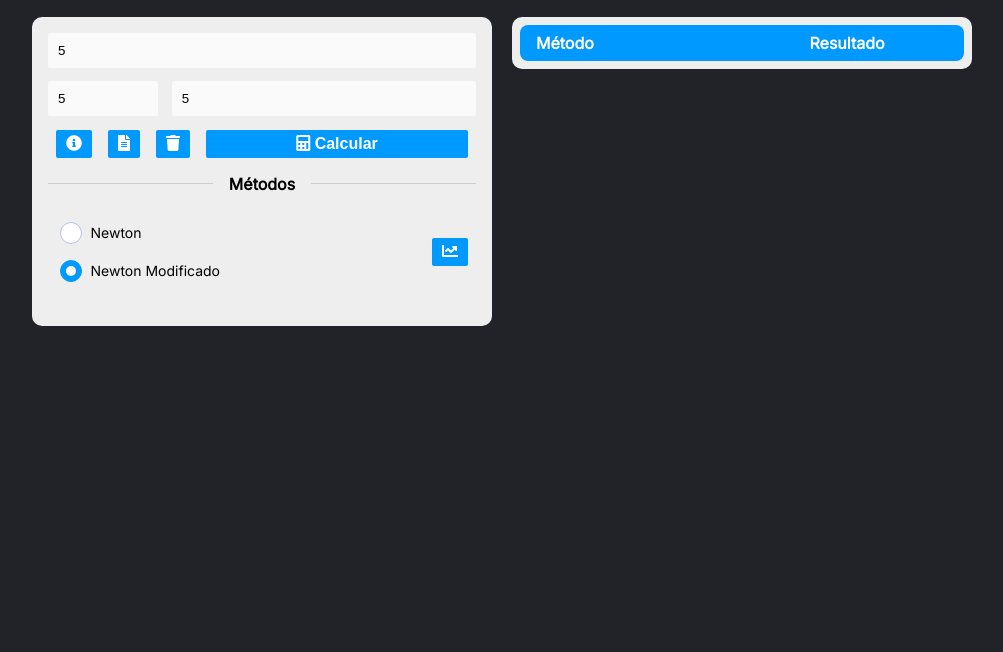
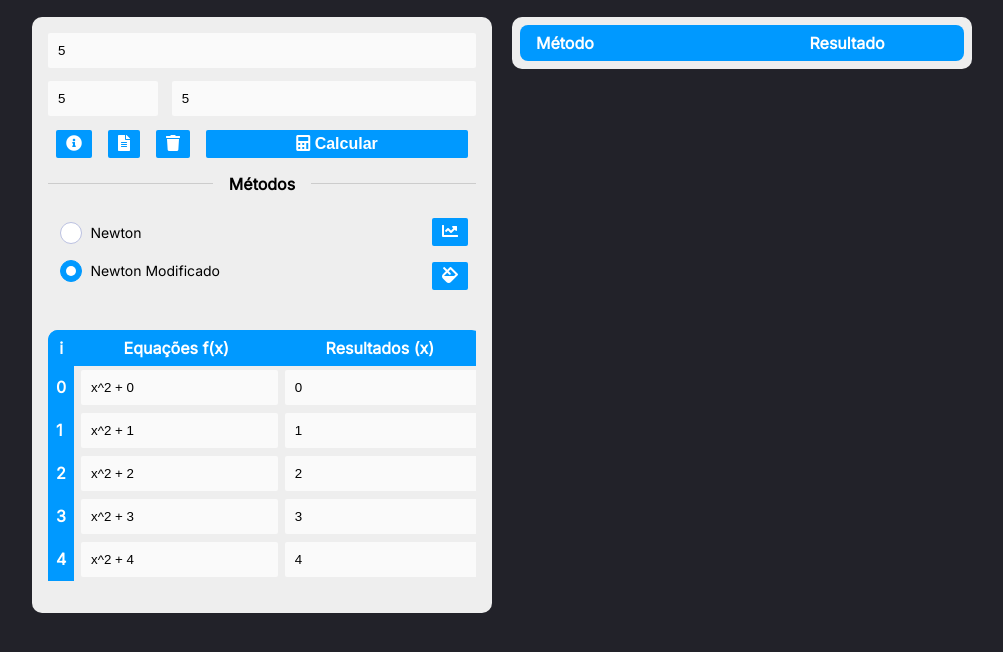
Before and after one commit to MatheusRibeiroS/MNC-Systems-of-Nonlinear-Equations, a website: page index.html in a window 1280 px wide. Both pictures are taken after typing "5", "5", "5" into the empty fields and a click on the button "Calcular". Shown: the part 98-750 px from the top of the page, without its empty margins (138-1141 px from the left). Drawn offline with nearby package versions, Linux system fonts and the light colour scheme.

Commit message:
feat: adding config-table for equations inputs

```diff
--- a/index.html
+++ b/index.html
@@ -33,7 +33,8 @@
           <!-- Feature Buttons -->
           <div class="config">
             <div class="input-menu">
-              <input type="number" id="n" min="2" max="10" placeholder="Quantidade de equações (n)" />
+              <input type="number" id="n" min="2" max="10" placeholder="Quantidade de equações (n)"
+                onchange="resize(parseInt(document.querySelector('#n').value))" />
               <div>
                 <input type="number" id="k" min="10" max="100" placeholder="Iterações (k)" style="width: 35%;" />
                 <input type="number" id="epsilon" min="0.01" max="0.0001" placeholder="Erro Máximo (&epsilon;)" />
@@ -45,8 +46,7 @@
               <!-- Info Button -->
               <button class="btn" id="button-info" onclick="infoButton()"><i class="fas fa-info-circle"></i></button>
               <a href="https://pt.wikipedia.org/wiki/Matemática_não-linear" target="__blank">
-                <button class="btn button" id="button-docs" style="margin-right: 1em;"><i
-                    class="fas fa-file-alt"></i></button>
+                <button class="btn" id="button-docs" style="margin-right: 1em;"><i class="fas fa-file-alt"></i></button>
               </a>
               <!-- Clear all inputs Button -->
               <button class="btn" id="button-clear" onclick="clearInputs()"><i class="fas fa-trash"></i></button>
@@ -74,16 +74,25 @@
                       <label for="radioBtn2"> Newton Modificado </label>
                     </li>
                   </ul>
-                  <div class="buttons" style="flex-direction: column;">
+                  <div class="buttons">
 
                     <!-- genChart button-->
-                    <button class="btn button" id="button-clear" onclick="genChart(getInput())">
+                    <button class="btn" id="button-clear" onclick="genChart(getInput())"
+                      title="Gere os gráficos das funções">
                       <i class="fas fa-chart-line"></i></button>
+                    <!-- fill inputs with zero -->
+                    <button class="btn" id="button-clear" onclick="fillInputs('input-table', 0)"
+                      title="Complete as entradas com 0">
+                      <i class="fas fa-fill"></i></button>
                   </div>
                 </div>
               </div>
             </div>
 
+          </div>
+
+          <div class="config-table">
+            <table id="input-table"></table>
           </div>
 
         </div>
--- a/src/js/functions.js
+++ b/src/js/functions.js
@@ -294,3 +294,50 @@ const showResult = (objectResult) => {
   resultDiv.appendChild(resultTable);
   resultDiv.style.display = "block";
 };
+
+const resize = (n) => {
+  if (n && n >= 2 && !isNaN(n)) {
+    const table = document.querySelector("#input-table");
+    table.innerHTML = "";
+
+    let row = new Array(n);
+    let cells = new Array(2);
+
+    Array.from({ length: n + 1 }, (_, k) => k).forEach((i) => {
+      row[i] = document.createElement("tr");
+    });
+    Array.from({ length: 3 }, (_, k) => k).forEach((i) => {
+      cells[i] = document.createElement("td");
+    });
+
+    // Labels
+    labels = ["i", "Equações f(x)", "Resultados (x)"];
+    labels.forEach((el) => {
+      cell = document.createElement("td");
+      cell.innerHTML = el;
+      row[0].appendChild(cell);
+    });
+
+    // Inputs
+    Array.from({ length: n }, (v, k) => k).forEach((i) => {
+      [0, 1, 2].forEach((j) => {
+        cell = document.createElement("td");
+        if (j == 0) cell.innerHTML = `<span>${i}</span>`;
+        if (j == 1)
+          cell.innerHTML = `<input type="text" id="input-${i}-${j}" value="x^2 + ${i}" />`;
+        if (j == 2)
+          cell.innerHTML = `<input type="text" id="input-${i}-${j}" value="${i}" />`;
+        row[i + 1].appendChild(cell);
+      });
+    });
+    row.forEach((el) => {
+      table.appendChild(el);
+    });
+    console.log(row, row.length);
+
+    // for (let index = 0; index < n; index++) table.appendChild(row[index]);
+    return;
+  }
+  alert("Inputs inválidos");
+  return;
+};
--- a/src/scss/table.scss
+++ b/src/scss/table.scss
@@ -34,7 +34,7 @@
           border-bottom: 1px solid rgba(0, 0, 0, 0.24);
         }
 
-        >td {
+        > td {
           padding: 5px 15px;
           white-space: nowrap;
 
@@ -50,3 +50,41 @@
     }
   }
 }
+
+.config-table {
+  width: 100%;
+  overflow-x: auto;
+  & table {
+    margin: 1em 0;
+    border-collapse: collapse;
+    & tr:first-child {
+      background-color: #0099ff;
+      color: white;
+      & > td {
+        padding: 0.5em 1em;
+        text-align: center;
+        font-weight: bolder;
+      }
+      & > td:first-child {
+        border-radius: 10px 0 0 0;
+      }
+      & > td:last-child {
+        border-radius: 0 10px 0 0;
+      }
+    }
+    & tr {
+      & > td:not(:first-child) input {
+        margin-left: 0.5em;
+      }
+      & > td:first-child {
+        padding: 0 0.5em;
+        font-weight: bold;
+        background-color: #0099ff;
+        color: white;
+      }
+      & > td {
+        padding: 0.25em 0;
+      }
+    }
+  }
+}
```
Also changed, not shown: src/css/table.css.
